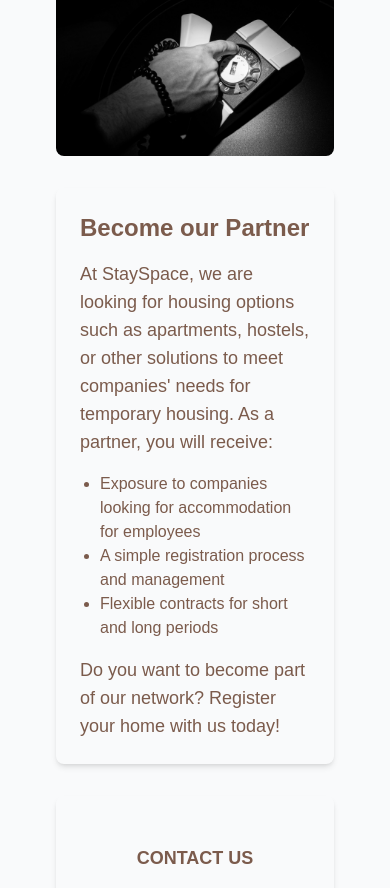
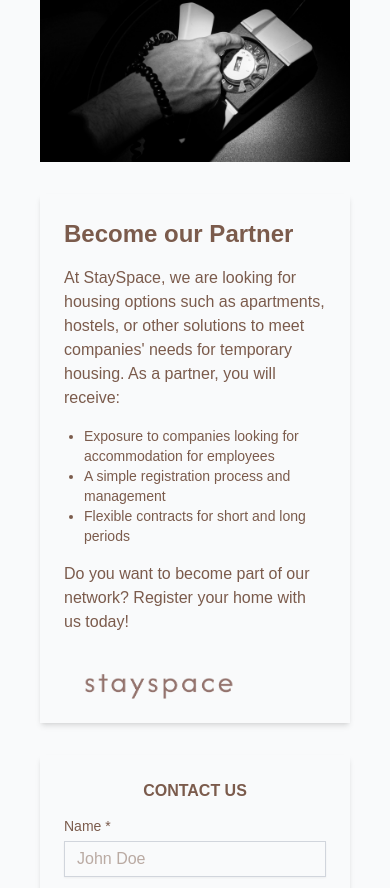
Before and after one commit to raselrzl/stayspace, a Next.js app: page /partner in a window 390 px wide. Shown: the part 908-1796 px from the top of the page. Built offline with nearby package versions, Linux system fonts and the light colour scheme.

Commit message:
contact page map added

```diff
--- a/app/components/Footer.tsx
+++ b/app/components/Footer.tsx
@@ -10,6 +10,7 @@ export default function Footer() {
             <a href="/legalinfo" className="underline hover:text-gray-400">Legal Info</a>
             <a href="/privacy" className="underline hover:text-gray-400">Privacy Policy</a>
             <a href="/contactus" className="underline hover:text-gray-400">Contact</a>
+            <a href="/partner" className="underline hover:text-gray-400">Become a partner</a>
           </div>
 
           {/* Middle Div: Company Information */}
--- a/app/components/Form.tsx
+++ b/app/components/Form.tsx
@@ -1,24 +1,24 @@
 "use client"
 
 import { zodResolver } from "@hookform/resolvers/zod"
-import { useForm } from "react-hook-form"
+import { useForm, FormProvider } from "react-hook-form" // Use FormProvider from react-hook-form
 import { z } from "zod"
 import { toast } from "sonner"; // Use Sonner's toast
 
 import { Button } from "@/components/ui/button"
 import {
-  Form,
   FormControl,
   FormField,
   FormItem,
   FormLabel,
   FormMessage,
-} from "@/components/ui/form"
+} from "@/components/ui/form" // Custom Form components
 import { Input } from "@/components/ui/input"
-import { Textarea } from "@/components/ui/textarea";
-import { Checkbox } from "@/components/ui/checkbox";
-import { MailIcon } from "lucide-react";
+import { Textarea } from "@/components/ui/textarea"
+import { Checkbox } from "@/components/ui/checkbox"
+import { MailIcon } from "lucide-react"
 
+// Validation schema with zod
 const FormSchema = z.object({
   name: z.string().min(2, {
     message: "Name must be at least 2 characters.",
@@ -71,9 +71,11 @@ export default function ContactForm() {
   }
 
   return (
-    <div className="max-w-xl mx-auto p-6 sm:px-6 lg:px-10 ">
-        <h1 className="text-lg text-center font-bold mb-4 flex justify-center uppercase">  Contact Us</h1>
-      <Form {...form}>
+    <div className="max-w-xl mx-auto p-6 sm:px-6 lg:px-10 text-[#7B5B4C]">
+      <h1 className="lg text-center font-bold mb-4 flex justify-center uppercase">Contact Us</h1>
+
+      {/* Use FormProvider to wrap your form to give it context */}
+      <FormProvider {...form}>
         <form onSubmit={form.handleSubmit(onSubmit)} className="space-y-4">
           {/* Name Field */}
           <FormField
@@ -184,7 +186,7 @@ export default function ContactForm() {
                       onCheckedChange={(checked: boolean) => field.onChange(checked)} // Correct onChange handler
                       className="rounded-none"
                     />
-                    <FormLabel htmlFor="consent" className="text-sm text-justify">
+                    <FormLabel htmlFor="consent" className="text-xs text-justify">
                       I hereby consent to this data being stored and processed for the purpose of establishing contact. I am aware that I can withdraw my consent at any time.
                     </FormLabel>
                   </div>
@@ -194,11 +196,11 @@ export default function ContactForm() {
             )}
           />
 
-          <Button type="submit" className="w-full sm:w-auto bg-[#fd6d15]">
-          <MailIcon className="mr-2"/> Send
+          <Button type="submit" className="w-full sm:w-auto bg-[#fd6d15] rounded-none">
+            <MailIcon className="mr-2"/> Send
           </Button>
         </form>
-      </Form>
+      </FormProvider>
     </div>
   )
 }
--- a/app/components/Hero.tsx
+++ b/app/components/Hero.tsx
@@ -28,7 +28,7 @@ const Hero = () => {
           </p>
           <div className="text-center mt-6">
             <Link
-              href="/contact"
+              href="/contactus"
               className="px-6 py-3 bg-[#fd6d15] hover:bg-red-400 text-[#7B5B4C] font-semibold transition-all"
             >
               Contact Us
--- a/app/components/PartnerContactForm.tsx
+++ b/app/components/PartnerContactForm.tsx
@@ -1,24 +1,24 @@
 "use client"
 
 import { zodResolver } from "@hookform/resolvers/zod"
-import { useForm } from "react-hook-form"
+import { useForm, FormProvider } from "react-hook-form" // Use FormProvider from react-hook-form
 import { z } from "zod"
 import { toast } from "sonner"; // Use Sonner's toast
 
 import { Button } from "@/components/ui/button"
 import {
-  Form,
   FormControl,
   FormField,
   FormItem,
   FormLabel,
   FormMessage,
-} from "@/components/ui/form"
+} from "@/components/ui/form" // Custom Form components
 import { Input } from "@/components/ui/input"
-import { Textarea } from "@/components/ui/textarea";
-import { Checkbox } from "@/components/ui/checkbox";
-import { MailIcon } from "lucide-react";
+import { Textarea } from "@/components/ui/textarea"
+import { Checkbox } from "@/components/ui/checkbox"
+import { MailIcon } from "lucide-react"
 
+// Validation schema with zod
 const FormSchema = z.object({
   name: z.string().min(2, {
     message: "Name must be at least 2 characters.",
@@ -72,8 +72,10 @@ export default function PartnerContactForm() {
 
   return (
     <div className="max-w-xl mx-auto p-6 sm:px-6 lg:px-10 text-[#7B5B4C]">
-        <h1 className="text-lg text-center font-bold mb-4 flex justify-center uppercase">  Contact Us</h1>
-      <Form {...form}>
+      <h1 className="lg text-center font-bold mb-4 flex justify-center uppercase">Contact Us</h1>
+
+      {/* Use FormProvider to wrap your form to give it context */}
+      <FormProvider {...form}>
         <form onSubmit={form.handleSubmit(onSubmit)} className="space-y-4">
           {/* Name Field */}
           <FormField
@@ -184,7 +186,7 @@ export default function PartnerContactForm() {
                       onCheckedChange={(checked: boolean) => field.onChange(checked)} // Correct onChange handler
                       className="rounded-none"
                     />
-                    <FormLabel htmlFor="consent" className="text-sm text-justify">
+                    <FormLabel htmlFor="consent" className="text-xs text-justify">
                       I hereby consent to this data being stored and processed for the purpose of establishing contact. I am aware that I can withdraw my consent at any time.
                     </FormLabel>
                   </div>
@@ -194,11 +196,11 @@ export default function PartnerContactForm() {
             )}
           />
 
-          <Button type="submit" className="w-full sm:w-auto bg-[#fd6d15]">
-          <MailIcon className="mr-2"/> Send
+          <Button type="submit" className="w-full sm:w-auto bg-[#fd6d15] rounded-none">
+            <MailIcon className="mr-2"/> Send
           </Button>
         </form>
-      </Form>
+      </FormProvider>
     </div>
   )
 }
--- a/app/partner/page.tsx
+++ b/app/partner/page.tsx
@@ -1,5 +1,6 @@
 "use client"
 
+import ContactForm from "../components/Form";
 import PartnerContactForm from "../components/PartnerContactForm";
 
 const BecomePartner = () => {
@@ -31,35 +32,41 @@ const BecomePartner = () => {
       {/* Main Content Section */}
       <section className="py-16 bg-gray-50">
         <div className="container mx-auto px-6 sm:px-12 lg:px-32">
-          <div className="flex flex-col lg:flex-row space-y-8 lg:space-y-0 lg:space-x-8 p-8">
+          <div className="flex flex-col lg:flex-row space-y-8 lg:space-y-0 lg:space-x-8 p-4">
             {/* First Div with Image */}
             <div className="flex-1">
               <img
                 src="/contact2.jpg"
                 alt="Partner Image"
-                className="w-full h-auto object-cover rounded-lg"
+                className="w-full h-auto object-cover"
               />
             </div>
 
             {/* Second Div with Heading and Text */}
-            <div className="flex-1 p-6 rounded-lg shadow-md">
+            <div className="flex-1 p-6 shadow-md">
               <h2 className="text-2xl font-bold text-[#7B5B4C] mb-4">Become our Partner</h2>
-              <p className="text-lg text-[#7B5B4C] mb-4">
+              <p className="text-md text-[#7B5B4C] mb-4">
                 At StaySpace, we are looking for housing options such as apartments, hostels, or other solutions to meet companies' needs for temporary housing. As a partner, you will receive:
               </p>
-              <ul className="list-disc pl-5 text-[#7B5B4C]">
+              <ul className="list-disc pl-5 text-[#7B5B4C] text-sm">
                 <li>Exposure to companies looking for accommodation for employees</li>
                 <li>A simple registration process and management</li>
                 <li>Flexible contracts for short and long periods</li>
               </ul>
-              <p className="text-lg text-[#7B5B4C] mt-4">
+              <p className="text-md text-[#7B5B4C] mt-4">
                 Do you want to become part of our network? Register your home with us today!
               </p>
+              <img
+                src="/stayspace.png"
+                alt="Partner Image"
+                className="w-[150px] h-auto object-cover mt-10 self-center ml-5"
+              />
             </div>
 
+
             {/* Third Div with the Form */}
-            <div className="flex-1 p-6 rounded-lg shadow-md">
-              <PartnerContactForm /> {/* Using the PartnerContactForm component here */}
+            <div className="flex-1 shadow-md">
+              <PartnerContactForm />
             </div>
           </div>
         </div>
```
